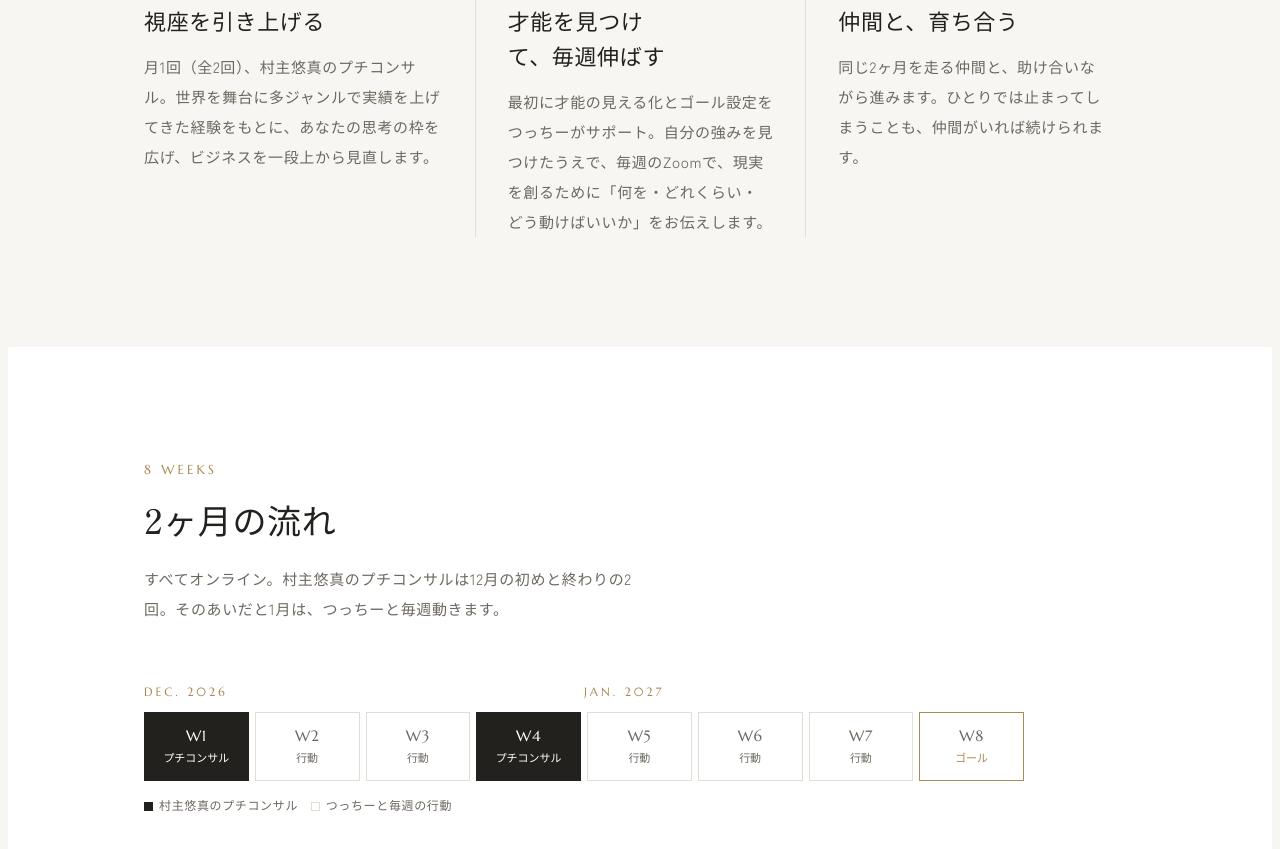
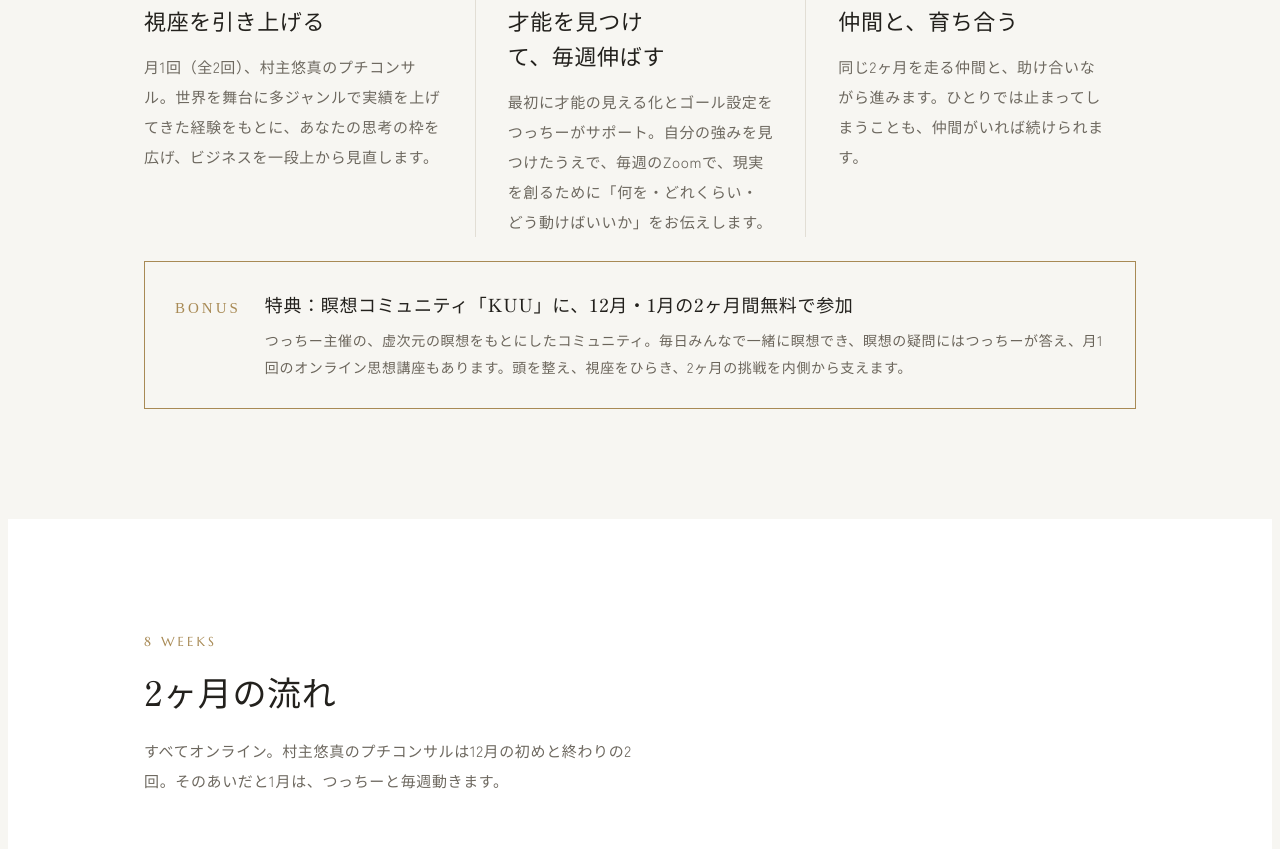
Before and after one commit to wclosetk8114-collab/business-bootcamp, a plain HTML site: page index.html in a window 1280 px wide. Shown: the part 2178-3027 px from the top of the page. Drawn offline with Linux system fonts and the light colour scheme.

Commit message:
特典：瞑想コミュニティ「KUU」12月・1月無料を追加
Co-Authored-By: Claude Opus 5.5 <noreply@anthropic.com>
Claude-Session: https://claude.ai/code/session_01KFqFBFo844AhZsF5Zbzt81

```diff
--- a/index.html
+++ b/index.html
@@ -93,6 +93,13 @@
 .ms.key .t::before{content:"村主";font-size:10px;font-weight:500;color:#fff;background:#23211d;padding:2px 8px;margin-right:8px;vertical-align:2px}
 .ms.tc .t::before{content:"つっちー";font-size:10px;font-weight:500;color:var(--gold);border:1px solid var(--gold);padding:1px 7px;margin-right:8px;vertical-align:2px}
 @media (max-width:820px){.wkg{grid-template-columns:repeat(4,1fr)}.wkm{display:none}.months{grid-template-columns:1fr}.wk2 b{font-size:10px}}
+
+.bonus{margin-top:24px;display:flex;gap:24px;align-items:flex-start;padding:28px 30px;border:1px solid #a88a55}
+.bonus .ben{font-family:"Cormorant Garamond",serif;color:#a88a55;letter-spacing:.2em;font-size:15px;padding-top:3px;flex:none}
+.bonus > div{min-width:0}
+.bonus h3{font-family:"Shippori Mincho","Yu Mincho",serif;font-size:18px;font-weight:500;line-height:1.6;margin:0 0 8px}
+.bonus p{font-size:14px;color:#6b655b;line-height:1.9;margin:0}
+@media (max-width:640px){.bonus{flex-direction:column;gap:8px;padding:22px 20px}.bonus h3{font-size:16px}}
 </style>
 </head>
 <body>
@@ -133,6 +140,7 @@
     <div><span class="no">02</span><h3>才能を見つけて、毎週伸ばす</h3><p>最初に才能の見える化とゴール設定をつっちーがサポート。自分の強みを見つけたうえで、毎週のZoomで、現実を創るために「何を・どれくらい・どう動けばいいか」をお伝えします。</p></div>
     <div><span class="no">03</span><h3>仲間と、育ち合う</h3><p>同じ2ヶ月を走る仲間と、助け合いながら進みます。ひとりでは止まってしまうことも、仲間がいれば続けられます。</p></div>
   </div>
+  <div class="bonus"><span class="ben">BONUS</span><div><h3>特典：瞑想コミュニティ「KUU」に、12月・1月の2ヶ月間無料で参加</h3><p>つっちー主催の、虚次元の瞑想をもとにしたコミュニティ。毎日みんなで一緒に瞑想でき、瞑想の疑問にはつっちーが答え、月1回のオンライン思想講座もあります。頭を整え、視座をひらき、2ヶ月の挑戦を内側から支えます。</p></div></div>
 </div></section>
 
 <section class="flow" id="flow"><div class="wrap">
@@ -256,7 +264,7 @@
       <dt>期間</dt><dd>2ヶ月（8週間）限定</dd>
       <dt>対象</dt><dd>すでに商品・サービスが決まっている方</dd>
       <dt>形式</dt><dd>オンライン</dd>
-      <dt>内容</dt><dd>村主悠真のプチコンサル（月1回・全2回）／つっちーの才能の見える化・ゴール設定サポート・毎週のZoom（何を・どれくらい・どう動くかをお伝えします）</dd>
+      <dt>内容</dt><dd>村主悠真のプチコンサル（月1回・全2回）／つっちーの才能の見える化・ゴール設定サポート・毎週のZoom（何を・どれくらい・どう動くかをお伝えします）／特典：つっちー主催の瞑想コミュニティ「KUU」12月・1月無料</dd>
       <dt>講師</dt><dd>村主悠真・つっちー</dd>
       <dt>開催時期</dt><dd>2026年12月〜2027年1月</dd>
       <dt>説明会</dt><dd>11月22日（日）22:00／11月29日（日）22:00（オンライン・無料・アーカイブあり）</dd>
```
Also changed, not shown: apply.html (+9 -0 lines).
